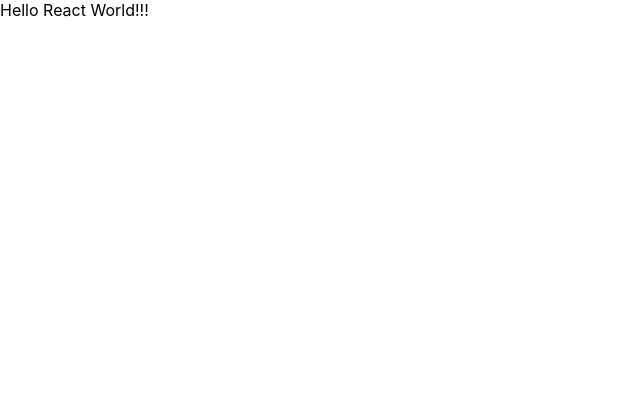
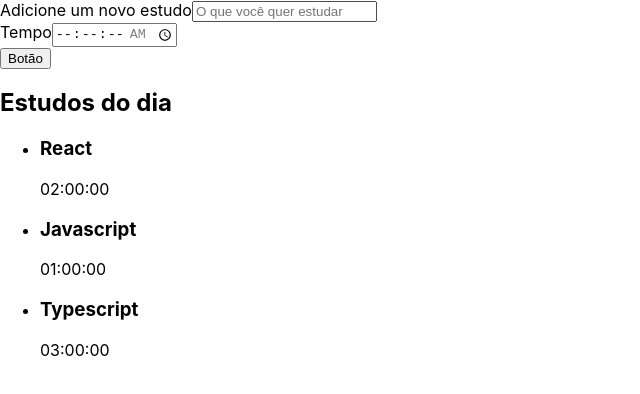
Before and after one commit to RaphaelO-Melo/Alura-Studies, a React (Create React App) app in the folder alura-studies/: page / in a window 1280 px wide. Shown: the top 394 px of the page, without its empty margins (0-640 px from the left). Built offline with nearby package versions, Linux system fonts and the light colour scheme; the HTML template or start-up script is replaced by a standard one.

Commit message:
First components created
Created the first 3 components, one Button and one form using class component, then one one List using functional component with dinamic creation.

```diff
--- a/alura-studies/public/index.html
+++ b/alura-studies/public/index.html
@@ -10,34 +10,11 @@
       content="Web site created using create-react-app"
     />
     <link rel="apple-touch-icon" href="%PUBLIC_URL%/logo192.png" />
-    <!--
-      manifest.json provides metadata used when your web app is installed on a
-      user's mobile device or desktop. See https://developers.google.com/web/fundamentals/web-app-manifest/
-    -->
     <link rel="manifest" href="%PUBLIC_URL%/manifest.json" />
-    <!--
-      Notice the use of %PUBLIC_URL% in the tags above.
-      It will be replaced with the URL of the `public` folder during the build.
-      Only files inside the `public` folder can be referenced from the HTML.
-
-      Unlike "/favicon.ico" or "favicon.ico", "%PUBLIC_URL%/favicon.ico" will
-      work correctly both with client-side routing and a non-root public URL.
-      Learn how to configure a non-root public URL by running `npm run build`.
-    -->
-    <title>React App</title>
+    <title>Alura Studies</title>
   </head>
   <body>
     <noscript>You need to enable JavaScript to run this app.</noscript>
     <div id="root"></div>
-    <!--
-      This HTML file is a template.
-      If you open it directly in the browser, you will see an empty page.
-
-      You can add webfonts, meta tags, or analytics to this file.
-      The build step will place the bundled scripts into the <body> tag.
-
-      To begin the development, run `npm start` or `yarn start`.
-      To create a production bundle, use `npm run build` or `yarn build`.
-    -->
   </body>
 </html>
--- a/alura-studies/src/App.tsx
+++ b/alura-studies/src/App.tsx
@@ -1,10 +1,13 @@
 import React from 'react';
+import Form from './components/Form';
+import List from './components/List';
 
 function App() {
   return (
     <div className="App">
         <div>
-          Hello React World!!!
+          <Form/>
+          <List/>
         </div>
     </div>
   );
--- /dev/null
+++ b/alura-studies/src/components/Button/index.tsx
@@ -0,0 +1,13 @@
+import React from "react";
+
+class Button extends React.Component{
+    render() {
+        return (
+            <button>
+                Botão
+            </button>
+        )
+    }
+}
+
+export default Button;
--- /dev/null
+++ b/alura-studies/src/components/Form/index.tsx
@@ -0,0 +1,26 @@
+import React from "react";
+import Button from "../Button";
+
+class Form extends React.Component {
+    render(){
+        return(
+            <form>
+                <div>
+                    <label htmlFor="tarefa">
+                        Adicione um novo estudo
+                    </label>
+                    <input type="text" name="tarefa" id="tarefa" placeholder="O que você quer estudar" required/>
+                </div>
+                <div>
+                    <label htmlFor="tempo">
+                        Tempo
+                    </label>
+                    <input type="time" step="1" name="tempo" id="tempo" min="00:00:00" max="01:30:00" required/>
+                </div>
+                <Button/>
+            </form>
+        )
+    }
+}
+
+export default Form;
--- /dev/null
+++ b/alura-studies/src/components/List/index.tsx
@@ -0,0 +1,34 @@
+import React from "react";
+
+function List() {
+    const tasks = [
+        {
+            task: "React",
+            time: "02:00:00"
+        },
+        {
+            task: "Javascript",
+            time: "01:00:00"
+        },
+        {
+            task: "Typescript",
+            time: "03:00:00"
+        },
+    ];
+
+    return(
+        <aside>
+            <h2>Estudos do dia</h2>
+            <ul>
+                {tasks.map((item) => (
+                    <li>
+                        <h3>{item.task}</h3>
+                        <span>{item.time}</span>
+                    </li>
+                ))}
+            </ul>
+        </aside>
+    )
+}
+
+export default List;
```
